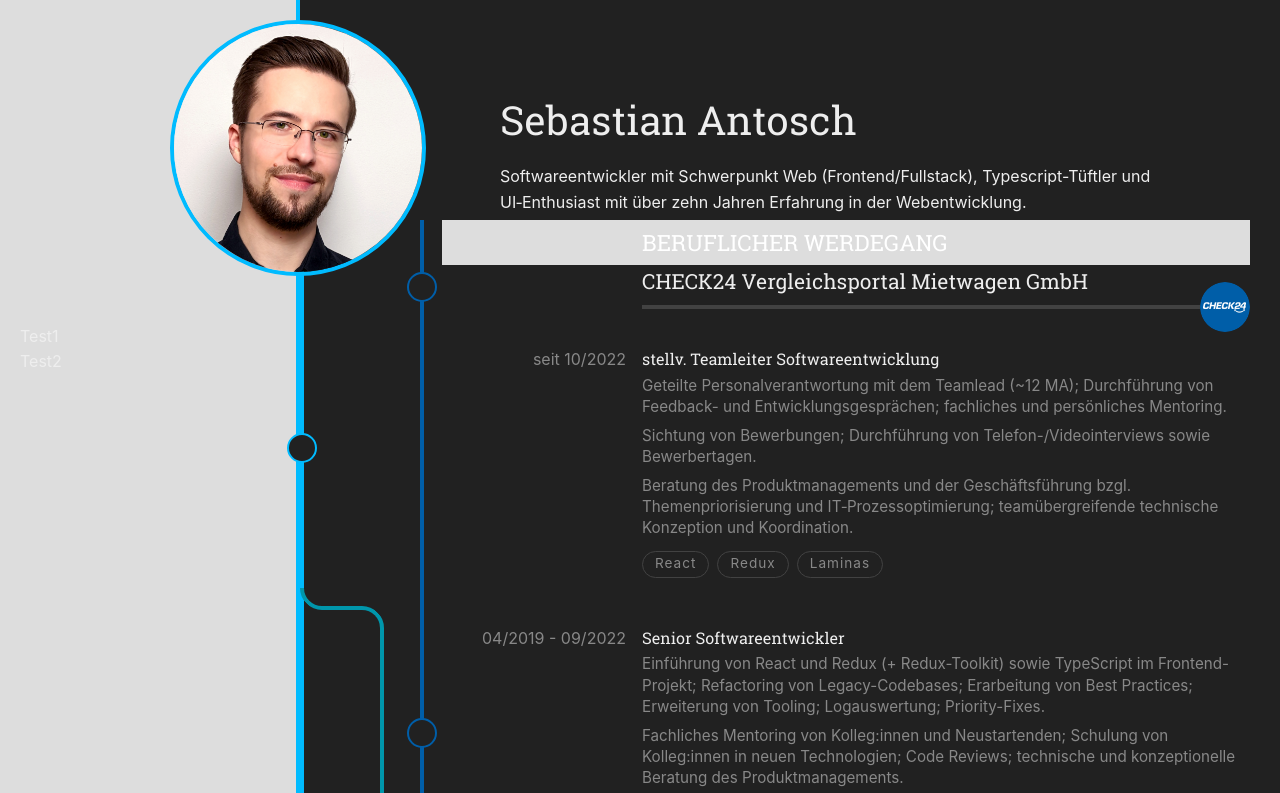
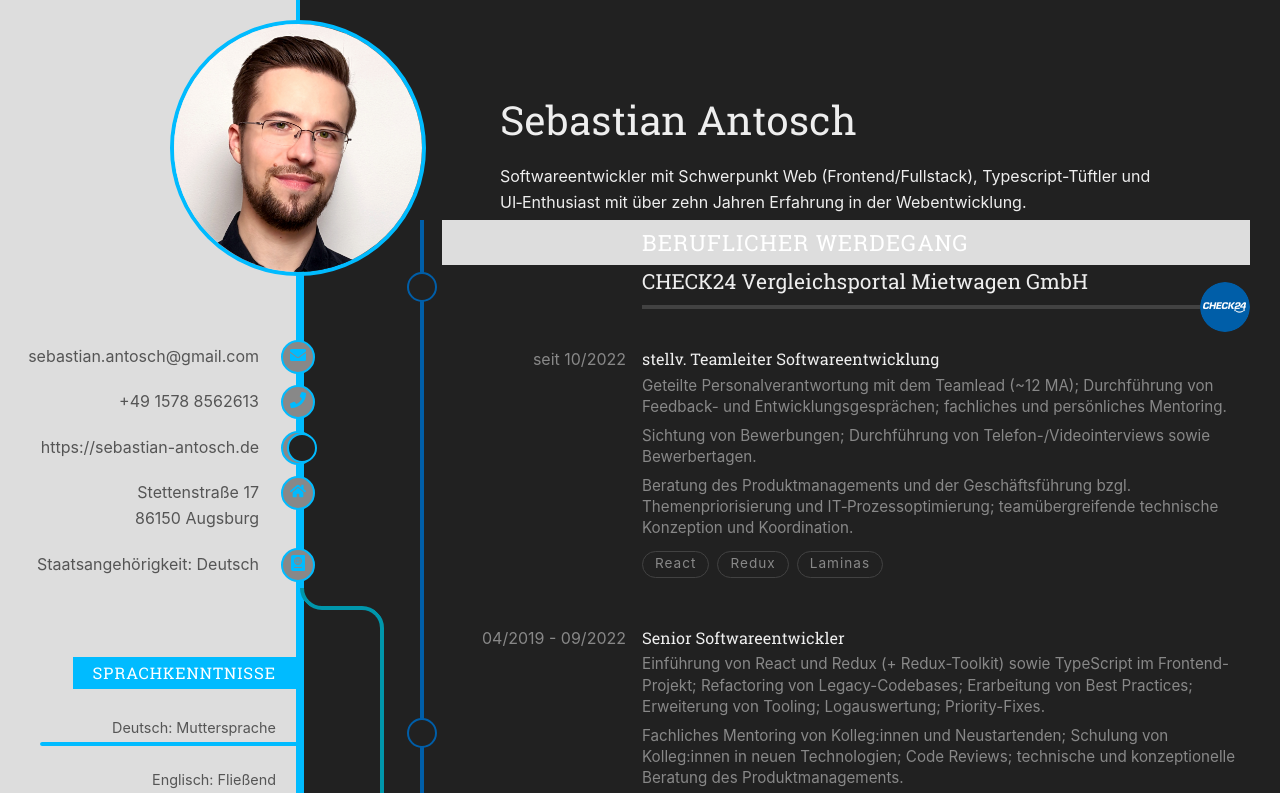
Before and after one commit to santosch/website2023, a Next.js app: page /print in a window 1280 px wide. Shown: the top 793 px of the page. Built offline with nearby package versions, Linux system fonts and the light colour scheme.

Commit message:
extend print page with languages

```diff
--- a/src/app/print/page.module.scss
+++ b/src/app/print/page.module.scss
@@ -12,8 +12,10 @@ $side: 300px;
 .aside {
   flex: 0 0 $side;
   background-color: #dddddd;
+  color: #555;
   padding: $padding;
   border-right: var(--border);
+  text-align: right;
 }
 
 .main {
@@ -41,8 +43,73 @@ $side: 300px;
   text-transform: uppercase;
   background-color: #ddd;
   color: #fff;
+  letter-spacing: 1px;
+}
+
+.sidebarHeadline {
+  text-align: right;
+  margin-top: 80px;
+  text-transform: uppercase;
+  color: #fff;
+  margin-right: - $padding;
+  padding: 3px $padding;
+  background-color: var(--highlight);
+  display: inline-block;
+  margin-left: auto;
+  font-size: 1.0rem;
+  letter-spacing: 1px;
 }
 
 .pagebreak {
   page-break-before: always;
+  height: $padding;
 }
+
+.entry {
+  position: relative;
+  padding: 4px 17px 0 0;
+  margin-top: 16px;
+
+  a {
+    color: inherit;
+  }
+}
+
+.icon {
+  box-sizing: border-box;
+  $size: 34px;
+  width: $size;
+  height: $size;
+  line-height: $size - 4px;
+  text-align: center;
+  border-radius: 50%;
+  border: 2px solid var(--highlight);
+  position: absolute;
+  top: 0;
+  right: - ($padding + $size / 2 + 2px);
+  color: var(--highlight);
+  background-color: var(--foreground-dark)
+}
+
+.language {
+  margin-top: 20px;
+  font-size: 0.9rem;
+  line-height: 2;
+}
+
+.bar {
+  height: 4px;
+  background-color: #fff;
+  position: relative;
+  right: - $padding;
+  border-radius: 2px 0 0 2px;
+}
+
+.barFill {
+  position: absolute;
+  top: 0;
+  right: 0;
+  bottom: 0;
+  background-color: var(--highlight);
+  border-radius: 2px 0 0 2px;
+}
--- a/src/app/print/page.tsx
+++ b/src/app/print/page.tsx
@@ -3,6 +3,7 @@ import Vita from "@santosch/components/Vita/Vita";
 import CoursesAndAchievements from "@santosch/components/CoursesAndAchievements/CoursesAndAchievements";
 import Image from "next/image";
 import classNames from "classnames";
+import {FaEnvelope, FaGlobe, FaHome, FaPassport, FaPhone} from "react-icons/fa";
 
 export default function Print(): JSX.Element {
     return (
@@ -32,8 +33,76 @@ export default function Print(): JSX.Element {
             </div>
             <div className={styles.grid}>
                 <div className={styles.aside}>
-                    Test1
+
+                    <div className={styles.entry}>
+                        <a href="mailto:sebastian.antosch@gmail.com">
+                            sebastian.antosch@gmail.com
+                        </a>
+                        <div className={styles.icon}>
+                            <FaEnvelope />
+                        </div>
+                    </div>
+
+                    <div className={styles.entry}>
+                        <a href="tel:004915788562613">
+                            +49 1578 8562613
+                        </a>
+                        <div className={styles.icon}>
+                            <FaPhone />
+                        </div>
+                    </div>
+
+                    <div className={styles.entry}>
+                        <a href="https://sebastian-antosch.de">
+                            https://sebastian-antosch.de
+                        </a>
+                        <div className={styles.icon}>
+                            <FaGlobe />
+                        </div>
+                    </div>
+
+                    <div className={styles.entry}>
+                        Stettenstraße 17<br/>
+                        86150 Augsburg
+                        <div className={styles.icon}>
+                            <FaHome />
+                        </div>
+                    </div>
+
+                    <div className={styles.entry}>
+                        Staatsangehörigkeit: Deutsch
+                        <div className={styles.icon}>
+                            <FaPassport />
+                        </div>
+                    </div>
+
+                    <h3 className={styles.sidebarHeadline}>
+                        Sprachkenntnisse
+                    </h3>
+
+                    {[
+                        {label: 'Deutsch: Muttersprache', val: '100%'},
+                        {label: 'Englisch: Fließend', val: '80%'},
+                        {label: 'Französisch: Grundlagen', val: '30%'},
+                    ].map((language) => (
+                        <div
+                            className={styles.language}
+                            key={language.label}
+                        >
+                            {language.label}
+                            <div className={styles.bar}>
+                                <div
+                                    className={styles.barFill}
+                                    style={{width: language.val}}
+                                />
+                            </div>
+                        </div>
+                    ))}
+
                     <div className={styles.pagebreak}></div>
+
+
+
                     Test2
                 </div>
                 <div className={styles.main} style={{marginTop: -84}}>
@@ -49,7 +118,9 @@ export default function Print(): JSX.Element {
                             </h2>
                         )}
                     />
-                    <h2 className={styles.headline}>
+
+                    <div className={styles.pagebreak}></div>
+                    <h2 className={styles.headline} style={{marginTop: 40, marginBottom: -20}}>
                         Weiterbildungen
                     </h2>
                     <CoursesAndAchievements />
```
